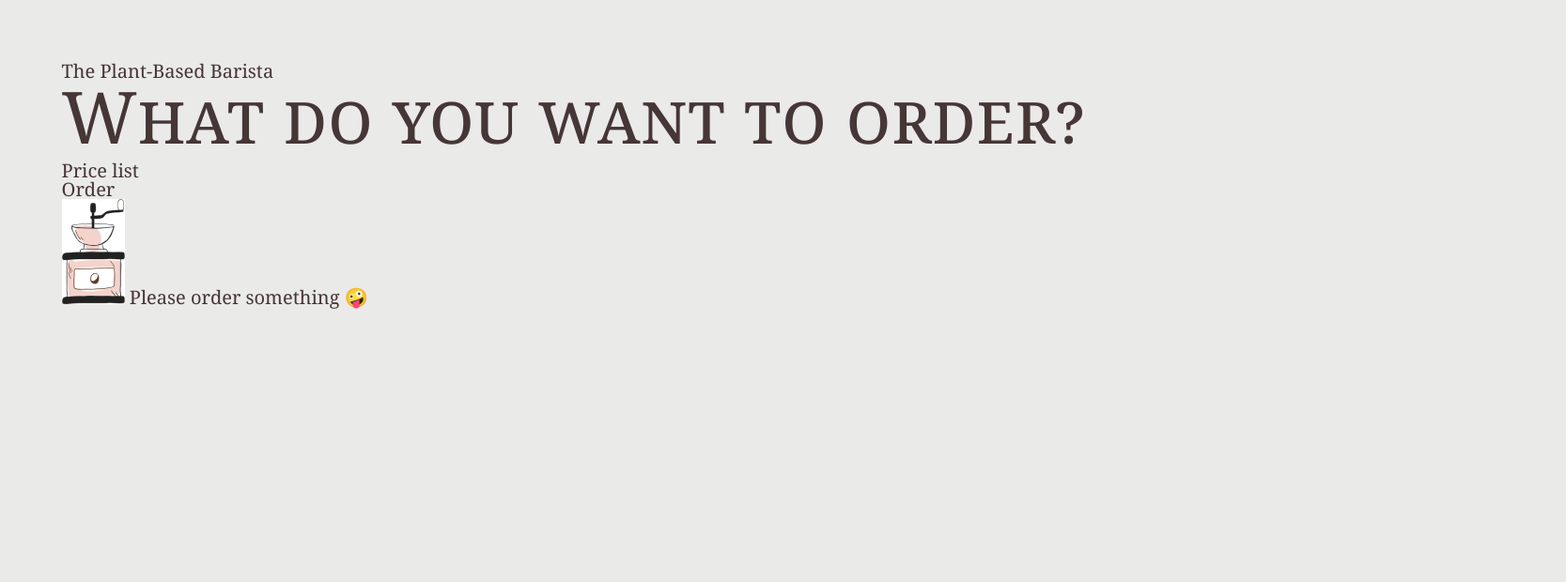
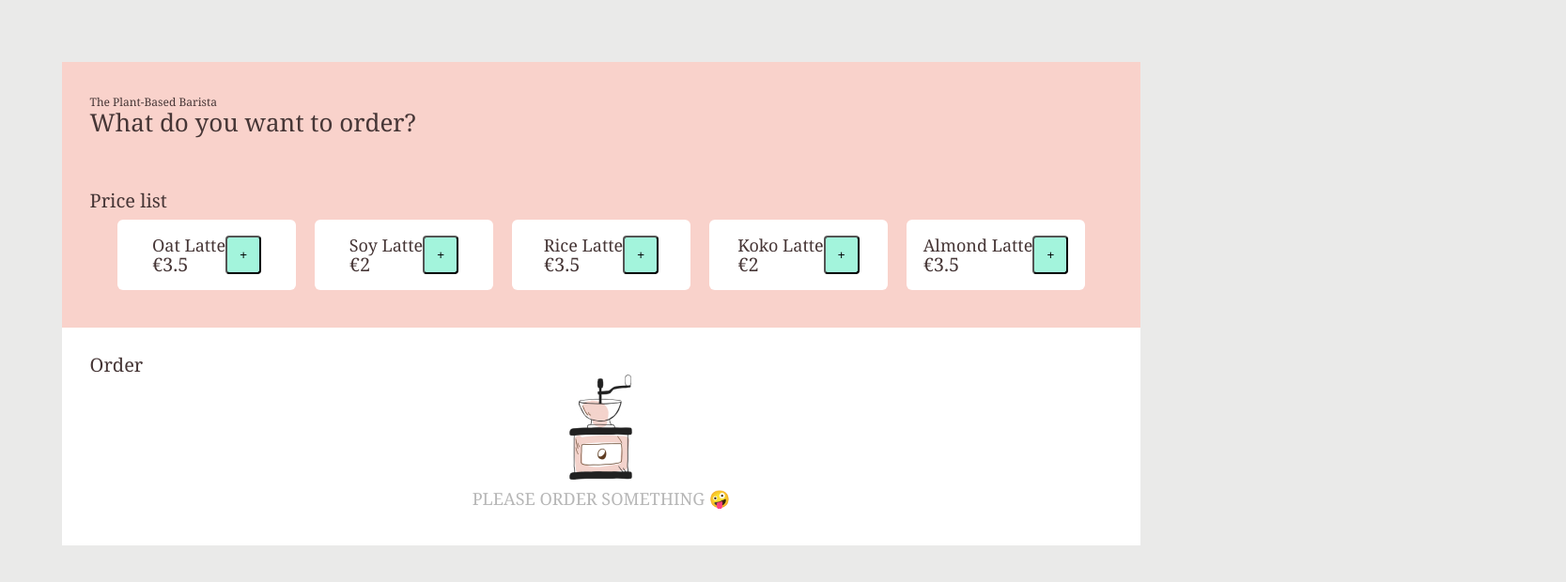
Before and after one commit to milanvaw5/Barista, a website built with webpack: page src/index.html in a window 1280 px wide. Shown: the whole page at 94% size, 1667 px wide, since content can reach past the window. Built offline with nearby package versions, Linux system fonts and the light colour scheme; some packages are replaced by stand-ins of ours; files whose address does not match are found by name.

Commit message:
second commit

```diff
--- a/src/css/header.css
+++ /dev/null
@@ -1,17 +0,0 @@
-h1 {
-  font-size: 3rem;
-  margin-bottom: 1rem;
-  color: color(var(--textColor) lightness(50%));
-  font-variant-caps: small-caps;
-  position: relative;
-
-  &::after {
-    content: "";
-    background-image: url("../assets/img/balloon.png");
-    background-size: contain;
-    background-repeat: no-repeat;
-    position: absolute;
-    height: 100%;
-    width: 40vw;
-  }
-}
--- /dev/null
+++ b/src/css/layout.css
@@ -0,0 +1,107 @@
+.container {
+  font-family: Roboto, Arial, Helvetica, sans-serif;
+  font-style: normal;
+  font-weight: normal;
+}
+
+.h1-like {
+  font-weight: 500;
+  font-size: 2.6rem;
+  line-height: 2.8rem;
+}
+
+.h2-like {
+  font-size: 1.2rem;
+  line-height: 1.4rem;
+}
+
+.price__button__name {
+  font-size: 1.8rem;
+  line-height: 2.1rem;
+}
+
+.total {
+  font-size: 1.2rem;
+  line-height: 1.4rem;
+}
+
+.emptystate__content {
+  font-size: 1.8rem;
+  line-height: 4rem;
+  color: var(--lightBrown);
+  text-transform: uppercase;
+}
+
+.layout {
+  background-color: var(--secondBackgroundColor);
+}
+
+.prices {
+  background-color: var(--backgroundColor);
+}
+
+.header {
+  background-color: var(--backgroundColor);
+}
+
+.price {
+  border-radius: 0.6rem;
+  background-color: var(--secondBackgroundColor);
+  width: 19rem;
+  padding: 1.7rem;
+  display: flex;
+  flex-flow: row wrap;
+  align-items: center;
+  justify-content: center;
+  align-content: center;
+}
+
+.price__button {
+  display: flex;
+  flex-flow: row nowrap;
+}
+
+.price__button__wrapper {
+  display: flex;
+  flex-flow: column wrap;
+  align-content: space-between;
+  justify-content: space-between;
+  align-items: flex-start;
+}
+
+.price__button__plus {
+  display: flex;
+  flex-flow: row wrap;
+  justify-content: center;
+  align-items: center;
+  width: 3.8rem;
+  right: 1.2rem;
+
+  /* Secondary */
+  background: var(--buttonBlue);
+  border-radius: 0.4rem;
+}
+
+.emptystate {
+  display: flex;
+  flex-flow: column wrap;
+  align-content: center;
+  align-items: center;
+  justify-content: center;
+}
+
+.spaced {
+  padding: 3rem;
+}
+
+.prices__list {
+  display: flex;
+  flex-flow: row wrap;
+  justify-content: center;
+  align-content: center;
+  align-items: center;
+}
+
+.price {
+  margin: 1rem;
+}
--- a/src/css/vars.css
+++ b/src/css/vars.css
@@ -1,6 +1,12 @@
 :root {
-  --backgroundColor: #eaeae9;
-  --textColor: #463636;
-  --anotherColor: #bada55;
+  --backgroundColor: #F9D2CB;
+  --footerColor: #212121;
+  --titleColor: #212121;
+  --accentFooterColor: #564F4F;
+  --buttonBlue:#A3F4DC;
+  --textColor: #211F1F;
+  --secondBackgroundColor: #FFFFFF;
+  --lightGrew: #9C9C9C;
+  --lightBrown: #B7B7B7;
   --margin: 2rem;
 }
--- a/src/index.js
+++ b/src/index.js
@@ -1,8 +1,93 @@
 import "./style.css";
-import { devineLog } from "./js/utility/helpers";
+import data from './assets/data/coffees.json';
+{
+const showCoff = data => {
+    console.log(data.coffees);
+    const $list = document.querySelector(`.prices__list`);
+    console.log("jup");
+    data.coffees.forEach(coffee => {
+        console.log("en tot ier?");
+        if(coffee.plantbased === true){
+            console.log("yeeyee");
+            const $listitem = document.createElement('li');
+            $listitem.classList.add(`price`);
+            $listitem.setAttribute('data', "id: '"+ coffee.id +"'");
+            $list.appendChild($listitem);
 
-devineLog("Hey, ik ben een JS file");
-const arr = [1 , 2,  3];
+            const $pricebutton = document.createElement('a');
+            $pricebutton.classList.add('price__button');
 
-const ES6Stuff = () => devineLog("Ik kan ES6 stuff aan", ...arr);
-ES6Stuff();
+            const $wrapper = document.createElement('span');
+            $wrapper.classList.add('price__button__wrapper');
+
+            const $name = document.createElement('span');
+            $name.classList.add('price__button__name');
+            $name.innerHTML = coffee.name;
+
+            const $amount = document.createElement('span');
+            $amount.classList.add('price__button__amount');
+            $amount.innerHTML = "&euro;" + coffee.prices.medium;
+
+            const $btn = document.createElement('button');
+            $btn.classList.add('price__button__plus');
+            $btn.innerHTML = `+`;
+            $btn.addEventListener("click", addOrder);
+
+            $listitem.appendChild($pricebutton);
+            $pricebutton.appendChild($wrapper);
+            $pricebutton.appendChild($btn);
+
+            $wrapper.appendChild($name);
+            $wrapper.appendChild($amount);
+
+        }
+    });
+};
+
+const addOrder = e => {
+    const $clickedItem =e.path[1].dataset.id;
+
+console.log($clickedItem);
+};
+
+
+const createOrder = () => {
+    const $orders = document.querySelector(`.orders`);
+    let $number;
+    data.coffees.forEach(coffee => {
+
+            const $order = document.createElement('li');
+            $order.classList.add('order');
+
+            const $title = document.createElement('span');
+            $title.classList.add('order__name');
+
+            const $amount = document.createElement('span');
+            $amount.classList.add('order__amount');
+            $amount.innerHTML = $number+"X"+{name};
+
+            const $price = document.createElement('span');
+            $price.classList.add('order__price');
+            $price.innerHTML = "&euro;" + {total};
+
+            const $btn = document.createElement('button');
+            $btn.classList.add('remove');
+            $btn.innerHTML = `x`;
+
+            $title.appendChild($amount);
+            $orders.appendChild($order);
+            $order.appendChild($price);
+            $order.appendChild($btn);
+
+        });
+    };
+
+    const init = () => {
+        showCoff(data);
+        console.log(data);
+    };
+
+
+  init();
+
+}
--- a/src/style.css
+++ b/src/style.css
@@ -1,6 +1,6 @@
 @import "./css/reset.css";
 @import "./css/vars.css";
-@import "./css/header.css";
+@import "./css/layout.css";
 
 html {
   box-sizing: border-box;
@@ -39,26 +39,6 @@ strong {
   }
 }
 
-.nadar-img {
-  filter: grayscale(100%);
-  margin: 1rem auto;
-  display: block;
-  width: 50vw;
-}
-
-.nadar-img:hover {
-  filter: none;
-}
-/** [TODOLABO]: maak gebruik van &:hover in .nadar-img (nesting) ipv .nadar-img:hover */
-
-footer {
-  background-image: url("assets/img/nadar.svg");
-  background-repeat: repeat-x;
-  background-position: bottom;
-  background-size: 10vw;
-  height: 7rem;
-}
-
 .hide {
   display: none;
 }
```
Also changed, not shown: src/index.html (+1 -12 lines), README.md (added), src/assets/data/coffees.json (renamed from src/js/coffees.json), 2 other files.
